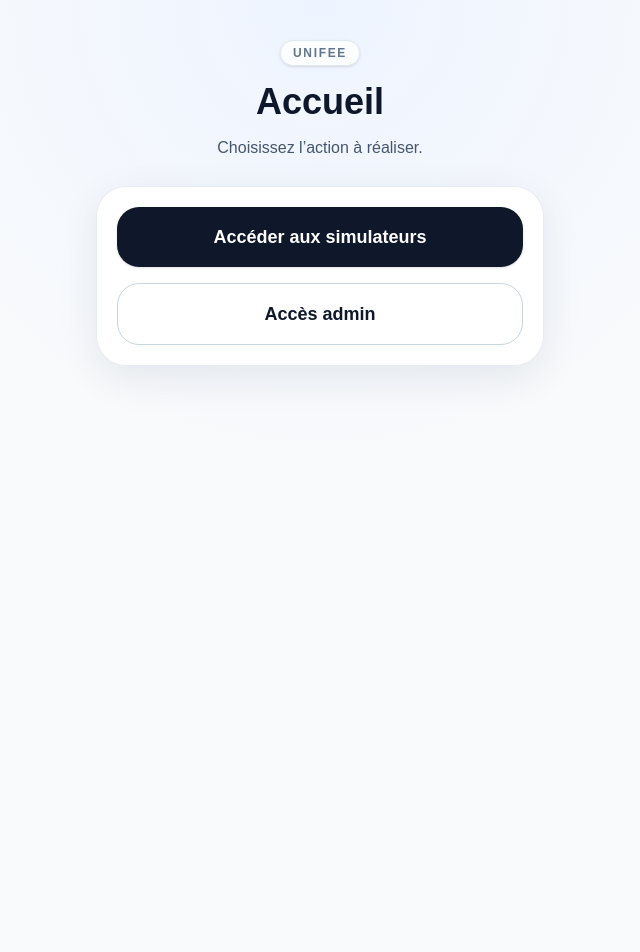
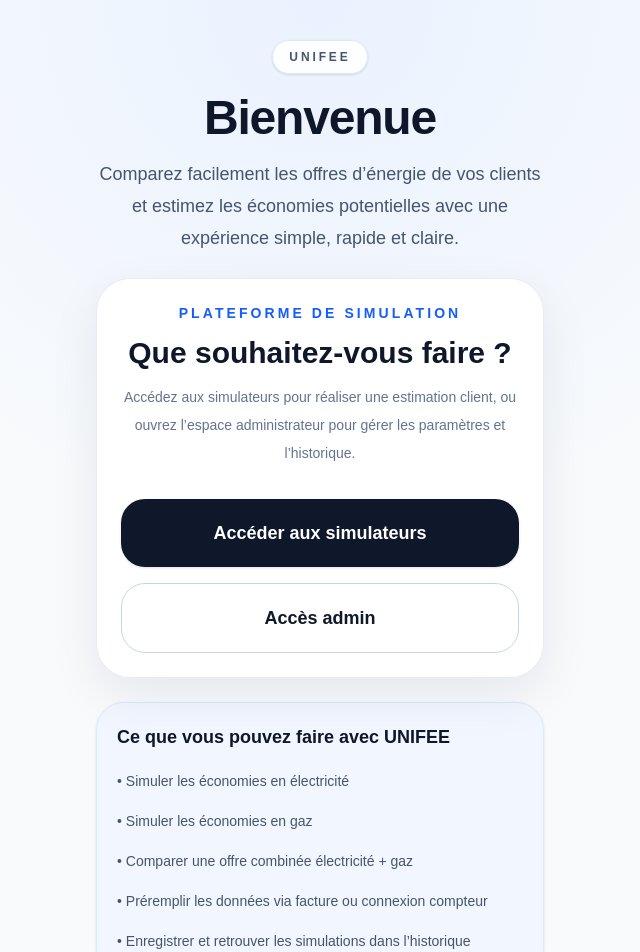
Before and after one commit to Marchalthomas-creator/Unifee-v3-, a Next.js app: page / in a window 1280 px wide. Shown: the top 952 px of the page, without its empty margins (320-960 px from the left). Before the commit the page ends 800 px from the top, so only its background shows below. Built offline with nearby package versions, Linux system fonts and the light colour scheme.

Commit message:
improve home page design

```diff
--- a/app/page.tsx
+++ b/app/page.tsx
@@ -6,26 +6,44 @@ export default function HomePage() {
   const router = useRouter();
 
   return (
-    <main className="min-h-screen bg-[radial-gradient(circle_at_top,_#eef4ff_0%,_#f8fafc_45%,_#f8fafc_100%)] px-5 py-10">
+    <main className="min-h-screen bg-[radial-gradient(circle_at_top,_#eaf2ff_0%,_#f8fafc_45%,_#f8fafc_100%)] px-5 py-10">
       <div className="mx-auto max-w-md space-y-6">
         <div className="text-center">
-          <div className="inline-block rounded-full border border-slate-200 bg-white/80 px-3 py-1 text-xs font-semibold uppercase tracking-[0.14em] text-slate-500 shadow-sm">
+          <div className="inline-flex items-center rounded-full border border-slate-200 bg-white/90 px-4 py-2 text-xs font-semibold uppercase tracking-[0.24em] text-slate-600 shadow-sm">
             UNIFEE
           </div>
-          <h1 className="mt-4 text-4xl font-bold text-slate-900">
-            Accueil
+
+          <h1 className="mt-5 text-5xl font-bold tracking-tight text-slate-900">
+            Bienvenue
           </h1>
-          <p className="mt-3 text-base leading-7 text-slate-600">
-            Choisissez l’action à réaliser.
+
+          <p className="mt-4 text-lg leading-8 text-slate-600">
+            Comparez facilement les offres d’énergie de vos clients et estimez les
+            économies potentielles avec une expérience simple, rapide et claire.
           </p>
         </div>
 
-        <div className="rounded-[30px] border border-slate-200/80 bg-white/95 p-5 shadow-[0_12px_40px_rgba(15,23,42,0.08)]">
-          <div className="space-y-4">
+        <div className="rounded-[34px] border border-slate-200/80 bg-white/95 p-6 shadow-[0_18px_50px_rgba(15,23,42,0.08)] backdrop-blur">
+          <div className="text-center">
+            <p className="text-sm font-semibold uppercase tracking-[0.22em] text-blue-600">
+              Plateforme de simulation
+            </p>
+
+            <h2 className="mt-3 text-3xl font-bold text-slate-900">
+              Que souhaitez-vous faire ?
+            </h2>
+
+            <p className="mt-3 text-sm leading-7 text-slate-500">
+              Accédez aux simulateurs pour réaliser une estimation client, ou ouvrez
+              l’espace administrateur pour gérer les paramètres et l’historique.
+            </p>
+          </div>
+
+          <div className="mt-8 space-y-4">
             <button
               type="button"
               onClick={() => router.push("/choix-simulateur")}
-              className="w-full rounded-[22px] bg-slate-900 px-4 py-4 text-lg font-semibold text-white shadow-sm transition hover:bg-slate-800"
+              className="w-full rounded-[24px] bg-slate-900 px-5 py-5 text-lg font-semibold text-white shadow-sm transition hover:-translate-y-0.5 hover:bg-slate-800"
             >
               Accéder aux simulateurs
             </button>
@@ -33,10 +51,24 @@ export default function HomePage() {
             <button
               type="button"
               onClick={() => router.push("/admin")}
-              className="w-full rounded-[22px] border border-slate-300 bg-white px-4 py-4 text-lg font-semibold text-slate-900 transition hover:bg-slate-50"
+              className="w-full rounded-[24px] border border-slate-300 bg-white px-5 py-5 text-lg font-semibold text-slate-900 transition hover:-translate-y-0.5 hover:bg-slate-50"
             >
               Accès admin
             </button>
+          </div>
+        </div>
+
+        <div className="rounded-[28px] border border-blue-100 bg-blue-50/70 p-5 shadow-sm">
+          <h3 className="text-lg font-semibold text-slate-900">
+            Ce que vous pouvez faire avec UNIFEE
+          </h3>
+
+          <div className="mt-4 space-y-3 text-sm leading-7 text-slate-600">
+            <p>• Simuler les économies en électricité</p>
+            <p>• Simuler les économies en gaz</p>
+            <p>• Comparer une offre combinée électricité + gaz</p>
+            <p>• Préremplir les données via facture ou connexion compteur</p>
+            <p>• Enregistrer et retrouver les simulations dans l’historique</p>
           </div>
         </div>
       </div>
```
